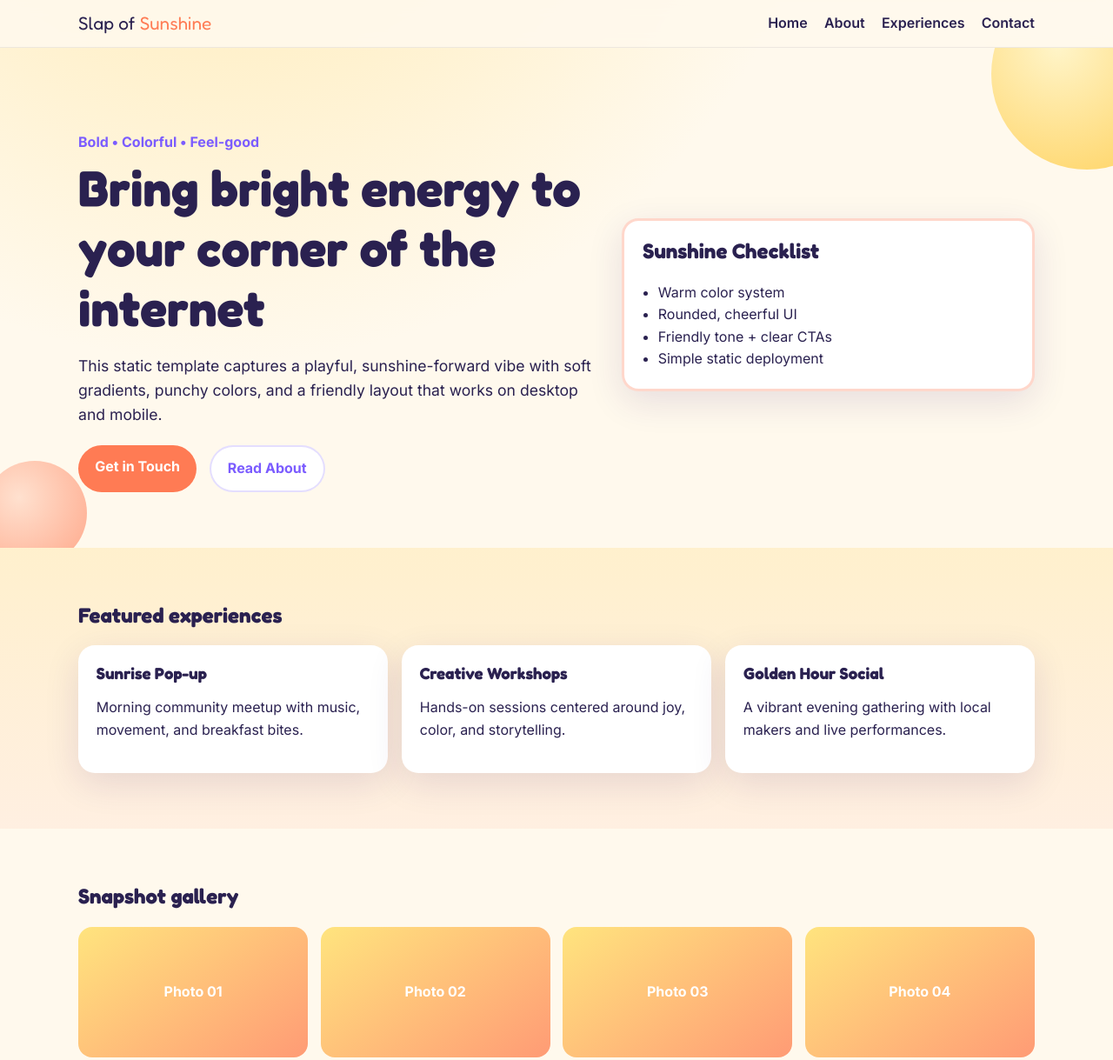
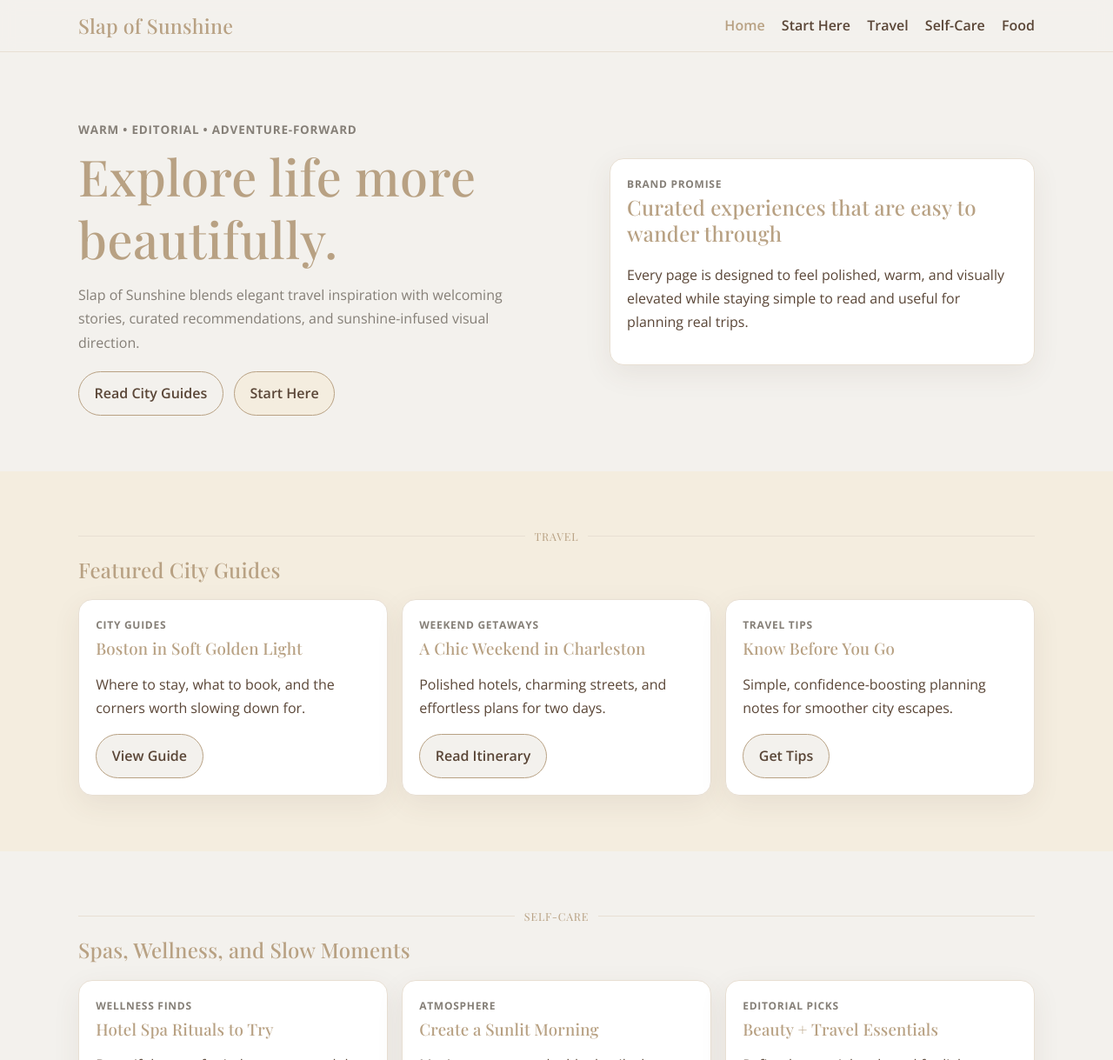
Before and after one commit to msjenniferknaus-ux/codex-website, a plain HTML site: page index.html in a window 1280 px wide. Shown: the top 1219 px of the page at 87% size. Drawn offline with nearby package versions, Linux system fonts and the light colour scheme.

Commit message:
Align site pages with new Slap of Sunshine brand guide

```diff
--- a/index.html
+++ b/index.html
@@ -3,16 +3,15 @@
   <head>
     <meta charset="UTF-8" />
     <meta name="viewport" content="width=device-width, initial-scale=1.0" />
-    <title>Slap of Sunshine Landing Page</title>
+    <title>Slap of Sunshine | Editorial Travel & Lifestyle</title>
     <meta
       name="description"
-      content="A bright, playful static website with a sunshine-forward vibe."
-
+      content="Slap of Sunshine is a warm, editorial travel and lifestyle destination for curated city guides, self-care ideas, and food discoveries."
     />
     <link rel="preconnect" href="https://fonts.googleapis.com" />
     <link rel="preconnect" href="https://fonts.gstatic.com" crossorigin />
     <link
-      href="https://fonts.googleapis.com/css2?family=Fredoka:wght@400;500;700&family=Inter:wght@400;600;700&display=swap"
+      href="https://fonts.googleapis.com/css2?family=Open+Sans:wght@400;600;700&family=Playfair+Display:wght@400;500;600&display=swap"
       rel="stylesheet"
     />
     <link rel="stylesheet" href="styles.css" />
@@ -20,13 +19,14 @@
   <body>
     <header class="site-header">
       <div class="container nav-wrap">
-        <a class="brand" href="index.html">Slap of <span>Sunshine</span></a>
-        <nav>
+        <a class="brand" href="index.html">Slap of Sunshine</a>
+        <nav aria-label="Primary">
           <ul class="nav-links">
-            <li><a href="index.html">Home</a></li>
-            <li><a href="about.html">About</a></li>
-            <li><a href="#experiences">Experiences</a></li>
-            <li><a href="#contact">Contact</a></li>
+            <li><a href="index.html" aria-current="page">Home</a></li>
+            <li><a href="about.html">Start Here</a></li>
+            <li><a href="#travel">Travel</a></li>
+            <li><a href="#self-care">Self-Care</a></li>
+            <li><a href="#food">Food</a></li>
           </ul>
         </nav>
       </div>
@@ -34,78 +34,105 @@
 
     <main>
       <section class="hero">
-        <div class="sun sun-one" aria-hidden="true"></div>
-        <div class="sun sun-two" aria-hidden="true"></div>
         <div class="container hero-grid">
           <div>
-            <p class="eyebrow">Bold • Colorful • Feel-good</p>
-            <h1>Bring bright energy to your corner of the internet</h1>
+            <p class="eyebrow">Warm • Editorial • Adventure-forward</p>
+            <h1>Explore life more beautifully.</h1>
             <p class="hero-copy">
-              This static template captures a playful, sunshine-forward vibe with soft
-              gradients, punchy colors, and a friendly layout that works on desktop and
-              mobile.
+              Slap of Sunshine blends elegant travel inspiration with welcoming stories,
+              curated recommendations, and sunshine-infused visual direction.
             </p>
             <div class="cta-row">
-              <a href="#contact" class="btn btn-primary">Get in Touch</a>
-              <a href="about.html" class="btn btn-secondary">Read About</a>
+              <a href="#travel" class="btn">Read City Guides</a>
+              <a href="about.html" class="btn btn-accent">Start Here</a>
             </div>
           </div>
-          <div class="card card-highlight">
-            <h2>Sunshine Checklist</h2>
-            <ul>
-              <li>Warm color system</li>
-              <li>Rounded, cheerful UI</li>
-              <li>Friendly tone + clear CTAs</li>
-              <li>Simple static deployment</li>
-            </ul>
-          </div>
+          <article class="card">
+            <p class="card-label">Brand Promise</p>
+            <h2>Curated experiences that are easy to wander through</h2>
+            <p>
+              Every page is designed to feel polished, warm, and visually elevated while
+              staying simple to read and useful for planning real trips.
+            </p>
+          </article>
         </div>
       </section>
 
-      <section id="experiences" class="section alt-bg">
+      <section class="section alt-bg" id="travel">
         <div class="container">
-          <h2>Featured experiences</h2>
+          <div class="divider" role="presentation"><span>Travel</span></div>
+          <h2 class="section-title">Featured City Guides</h2>
           <div class="feature-grid">
             <article class="card feature">
-              <h3>Sunrise Pop-up</h3>
-              <p>Morning community meetup with music, movement, and breakfast bites.</p>
+              <p class="card-label">City Guides</p>
+              <h3>Boston in Soft Golden Light</h3>
+              <p>Where to stay, what to book, and the corners worth slowing down for.</p>
+              <a class="btn" href="#">View Guide</a>
             </article>
             <article class="card feature">
-              <h3>Creative Workshops</h3>
-              <p>Hands-on sessions centered around joy, color, and storytelling.</p>
+              <p class="card-label">Weekend Getaways</p>
+              <h3>A Chic Weekend in Charleston</h3>
+              <p>Polished hotels, charming streets, and effortless plans for two days.</p>
+              <a class="btn" href="#">Read Itinerary</a>
             </article>
             <article class="card feature">
-              <h3>Golden Hour Social</h3>
-              <p>A vibrant evening gathering with local makers and live performances.</p>
+              <p class="card-label">Travel Tips</p>
+              <h3>Know Before You Go</h3>
+              <p>Simple, confidence-boosting planning notes for smoother city escapes.</p>
+              <a class="btn" href="#">Get Tips</a>
             </article>
           </div>
         </div>
       </section>
 
-      <section class="section">
+      <section class="section" id="self-care">
         <div class="container">
-          <h2>Snapshot gallery</h2>
+          <div class="divider" role="presentation"><span>Self-Care</span></div>
+          <h2 class="section-title">Spas, Wellness, and Slow Moments</h2>
+          <div class="feature-grid">
+            <article class="card feature">
+              <p class="card-label">Wellness Finds</p>
+              <h3>Hotel Spa Rituals to Try</h3>
+              <p>Beautiful resets for in-between travel days and everyday routines.</p>
+              <a class="btn" href="#">Explore</a>
+            </article>
+            <article class="card feature">
+              <p class="card-label">Atmosphere</p>
+              <h3>Create a Sunlit Morning</h3>
+              <p>Music, textures, and table details that make home feel like a boutique stay.</p>
+              <a class="btn" href="#">Read More</a>
+            </article>
+            <article class="card feature">
+              <p class="card-label">Editorial Picks</p>
+              <h3>Beauty + Travel Essentials</h3>
+              <p>Refined essentials selected for light packing and polished days.</p>
+              <a class="btn" href="#">Shop Notes</a>
+            </article>
+          </div>
+        </div>
+      </section>
+
+      <section class="section alt-bg" id="food">
+        <div class="container">
+          <div class="divider" role="presentation"><span>Food & Drink</span></div>
+          <h2 class="section-title">Tasteful Stops Worth Saving</h2>
           <div class="gallery">
-            <div class="tile">Photo 01</div>
-            <div class="tile">Photo 02</div>
-            <div class="tile">Photo 03</div>
-            <div class="tile">Photo 04</div>
+            <div class="tile">Cafe Terraces</div>
+            <div class="tile">Brunch Tables</div>
+            <div class="tile">Dinner Corners</div>
+            <div class="tile">Local Markets</div>
           </div>
         </div>
       </section>
     </main>
 
-    <footer id="contact" class="site-footer">
+    <footer class="site-footer">
       <div class="container footer-wrap">
         <div>
           <h2>Stay in the sunshine loop</h2>
-          <p>hello@yourbrand.com</p>
+          <p>hello@slapofsunshine.com</p>
         </div>
-        <form class="signup" action="#" method="post">
-          <label for="email" class="sr-only">Email</label>
-          <input id="email" type="email" placeholder="Email address" required />
-          <button type="submit" class="btn btn-primary">Subscribe</button>
-        </form>
+        <a href="about.html" class="btn btn-accent">Meet the Brand</a>
       </div>
     </footer>
   </body>
--- a/styles.css
+++ b/styles.css
@@ -1,13 +1,15 @@
 :root {
-  --bg: #fff9ed;
-  --text: #2a2150;
-  --accent: #ff7b54;
-  --accent-dark: #ec5a35;
-  --yellow: #ffc83d;
-  --purple: #7b5cff;
+  --editorial-gold: #b8a183;
+  --soft-sand: #f3f1ed;
+  --mustard-sunshine: #c9a227;
+  --deep-warm-brown: #5a4637;
+  --warm-cream: #f4eddf;
+  --body-taupe: #857f77;
+  --vintage-marigold: #d4a017;
+  --soft-border: #e8dfd3;
   --card: #ffffff;
-  --shadow: 0 12px 40px rgba(59, 23, 118, 0.12);
-  --radius: 1.2rem;
+  --shadow: 0 10px 32px rgba(90, 70, 55, 0.08);
+  --radius: 1rem;
 }
 
 * {
@@ -16,19 +18,26 @@
 
 body {
   margin: 0;
-  font-family: Inter, system-ui, -apple-system, Segoe UI, Roboto, sans-serif;
-  background: radial-gradient(circle at 20% -20%, #ffe9ac 0, transparent 35%), var(--bg);
-  color: var(--text);
-  line-height: 1.6;
+  font-family: "Open Sans", system-ui, -apple-system, Segoe UI, Roboto, sans-serif;
+  background: var(--soft-sand);
+  color: var(--deep-warm-brown);
+  line-height: 1.7;
 }
 
 h1,
 h2,
 h3,
 .brand {
-  font-family: Fredoka, Inter, sans-serif;
-  line-height: 1.2;
+  font-family: "Playfair Display", Georgia, serif;
+  color: var(--editorial-gold);
+  font-weight: 500;
+  letter-spacing: 0.01em;
+  line-height: 1.25;
   margin-top: 0;
+}
+
+a {
+  color: inherit;
 }
 
 .container {
@@ -40,26 +49,21 @@ h3,
   position: sticky;
   top: 0;
   backdrop-filter: blur(8px);
-  background: rgba(255, 249, 237, 0.9);
+  background: rgba(243, 241, 237, 0.92);
+  border-bottom: 1px solid var(--soft-border);
   z-index: 10;
-  border-bottom: 1px solid rgba(42, 33, 80, 0.08);
 }
 
 .nav-wrap {
   display: flex;
   justify-content: space-between;
   align-items: center;
-  padding: 0.9rem 0;
+  padding: 0.95rem 0;
 }
 
 .brand {
-  font-size: 1.3rem;
   text-decoration: none;
-  color: inherit;
-}
-
-.brand span {
-  color: var(--accent);
+  font-size: 1.45rem;
 }
 
 .nav-links {
@@ -72,104 +76,117 @@ h3,
 
 .nav-links a {
   text-decoration: none;
-  color: inherit;
+  color: var(--deep-warm-brown);
   font-weight: 600;
 }
 
-
+.nav-links a:hover,
 .nav-links a[aria-current="page"] {
-  color: var(--accent);
+  color: var(--editorial-gold);
 }
 
-.hero {
-  position: relative;
-  overflow: hidden;
-  padding: 5rem 0 4rem;
+.hero,
+.section {
+  padding: 4rem 0;
 }
 
-.hero-grid {
+.hero-grid,
+.split {
   display: grid;
-  grid-template-columns: 1.25fr 1fr;
-  gap: 2rem;
+  grid-template-columns: 1.2fr 1fr;
+  gap: 1.5rem;
   align-items: center;
 }
 
 .eyebrow {
   display: inline-block;
+  margin-bottom: 0.35rem;
+  color: var(--body-taupe);
+  text-transform: uppercase;
+  letter-spacing: 0.06em;
+  font-size: 0.84rem;
   font-weight: 700;
-  color: var(--purple);
-  margin-bottom: 0.3rem;
 }
 
 h1 {
-  font-size: clamp(2rem, 5vw, 3.6rem);
-  margin-bottom: 1rem;
+  font-size: clamp(2rem, 4.8vw, 3.6rem);
+  margin-bottom: 0.75rem;
+}
+
+.section-title {
+  margin: 0.8rem 0 1.2rem;
 }
 
 .hero-copy {
-  font-size: 1.1rem;
-  max-width: 60ch;
+  max-width: 58ch;
+  color: var(--body-taupe);
 }
 
 .card {
   background: var(--card);
+  border: 1px solid var(--soft-border);
   border-radius: var(--radius);
   box-shadow: var(--shadow);
-  padding: 1.3rem;
+  padding: 1.2rem;
 }
 
-.card-highlight {
-  border: 3px solid rgba(255, 123, 84, 0.3);
-}
-
-.card-highlight ul {
-  padding-left: 1.1rem;
-  margin-bottom: 0;
+.card-label {
+  margin: 0;
+  text-transform: uppercase;
+  letter-spacing: 0.06em;
+  font-size: 0.75rem;
+  color: var(--body-taupe);
+  font-weight: 700;
 }
 
 .cta-row {
   display: flex;
-  gap: 0.9rem;
+  gap: 0.75rem;
   flex-wrap: wrap;
-  margin-top: 1.3rem;
+  margin-top: 1.2rem;
 }
 
 .btn {
-  border: none;
+  display: inline-block;
+  text-decoration: none;
   border-radius: 999px;
-  padding: 0.75rem 1.2rem;
-  text-decoration: none;
-  display: inline-block;
-  font-weight: 700;
+  border: 1px solid var(--editorial-gold);
+  background: var(--soft-sand);
+  color: var(--deep-warm-brown);
+  padding: 0.68rem 1.1rem;
+  font-weight: 600;
+  transition: background-color 0.2s ease;
 }
 
-.btn-primary {
-  background: var(--accent);
-  color: #fff;
+.btn:hover {
+  background: var(--mustard-sunshine);
 }
 
-.btn-primary:hover {
-  background: var(--accent-dark);
-}
-
-.btn-secondary {
-  background: #fff;
-  color: var(--purple);
-  border: 2px solid rgba(123, 92, 255, 0.2);
-}
-
-.section {
-  padding: 4rem 0;
+.btn-accent {
+  background: var(--warm-cream);
 }
 
 .alt-bg {
-  background: linear-gradient(180deg, rgba(255, 200, 61, 0.18), rgba(255, 123, 84, 0.08));
+  background: var(--warm-cream);
 }
 
-.split {
-  display: grid;
-  grid-template-columns: 1.3fr 1fr;
-  gap: 1.4rem;
+.divider {
+  display: flex;
+  align-items: center;
+  gap: 0.65rem;
+  color: var(--editorial-gold);
+  font-family: "Playfair Display", Georgia, serif;
+  text-transform: uppercase;
+  letter-spacing: 0.07em;
+  font-size: 0.78rem;
+}
+
+.divider::before,
+.divider::after {
+  content: "";
+  height: 1px;
+  flex: 1;
+  background: var(--soft-border);
 }
 
 .feature-grid {
@@ -179,29 +196,31 @@ h1 {
 }
 
 .feature h3 {
-  margin-bottom: 0.4rem;
+  margin: 0.3rem 0 0.45rem;
 }
 
 .gallery {
   display: grid;
   grid-template-columns: repeat(4, minmax(0, 1fr));
-  gap: 0.9rem;
+  gap: 0.85rem;
 }
 
 .tile {
-  background: linear-gradient(145deg, #ffe47e, #ff9b75);
-  color: #fff;
-  border-radius: 1rem;
   min-height: 150px;
+  border-radius: var(--radius);
+  border: 1px solid var(--soft-border);
+  background: linear-gradient(145deg, rgba(201, 162, 39, 0.2), rgba(184, 161, 131, 0.12));
   display: grid;
   place-items: center;
-  font-weight: 700;
+  color: var(--deep-warm-brown);
+  font-family: "Playfair Display", Georgia, serif;
+  font-size: 1.15rem;
 }
 
 .site-footer {
-  padding: 2.4rem 0 2.8rem;
-  background: #2e1f5a;
-  color: #fff;
+  padding: 2.3rem 0;
+  border-top: 1px solid var(--soft-border);
+  background: var(--soft-sand);
 }
 
 .footer-wrap {
@@ -211,60 +230,10 @@ h1 {
   align-items: end;
 }
 
-.signup {
-  display: flex;
-  gap: 0.5rem;
-}
-
-.signup input {
-  border-radius: 999px;
-  border: none;
-  min-width: 230px;
-  padding: 0.75rem 1rem;
-}
-
-.sr-only {
-  position: absolute;
-  width: 1px;
-  height: 1px;
-  padding: 0;
-  margin: -1px;
-  overflow: hidden;
-  clip: rect(0, 0, 0, 0);
-  border: 0;
-}
-
-.sun {
-  position: absolute;
-  border-radius: 50%;
-  pointer-events: none;
-}
-
-.sun-one {
-  width: 220px;
-  height: 220px;
-  background: radial-gradient(circle at 35% 35%, #fff4c3, #ffc83d);
-  right: -80px;
-  top: -80px;
-  opacity: 0.85;
-}
-
-.sun-two {
-  width: 120px;
-  height: 120px;
-  background: radial-gradient(circle at 35% 35%, #ffd4bf, #ff7b54);
-  left: -20px;
-  bottom: -20px;
-  opacity: 0.65;
-}
-
 @media (max-width: 860px) {
   .hero-grid,
   .split,
-  .footer-wrap {
-    grid-template-columns: 1fr;
-  }
-
+  .footer-wrap,
   .feature-grid {
     grid-template-columns: 1fr;
   }
```
Also changed, not shown: about.html (+46 -30 lines).
